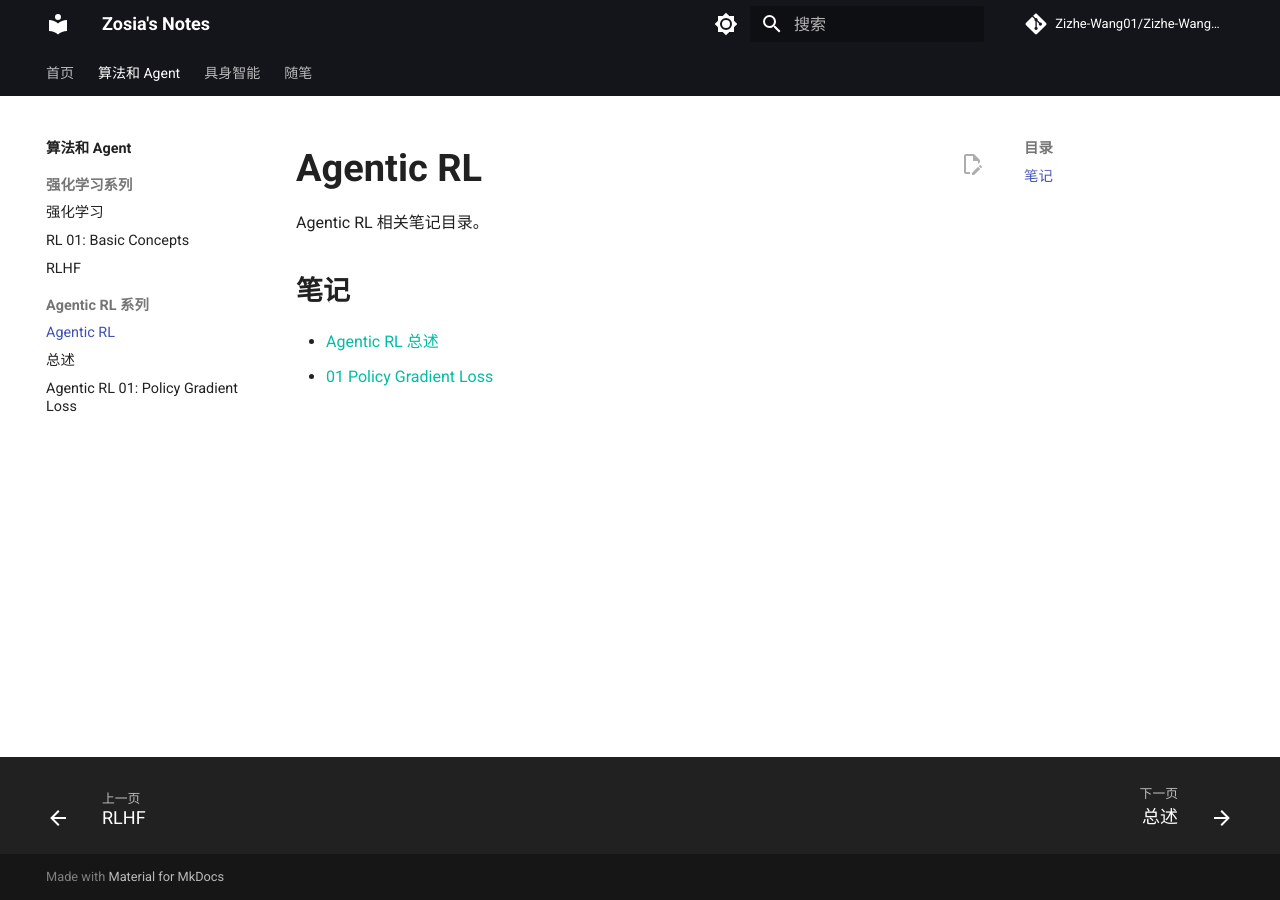
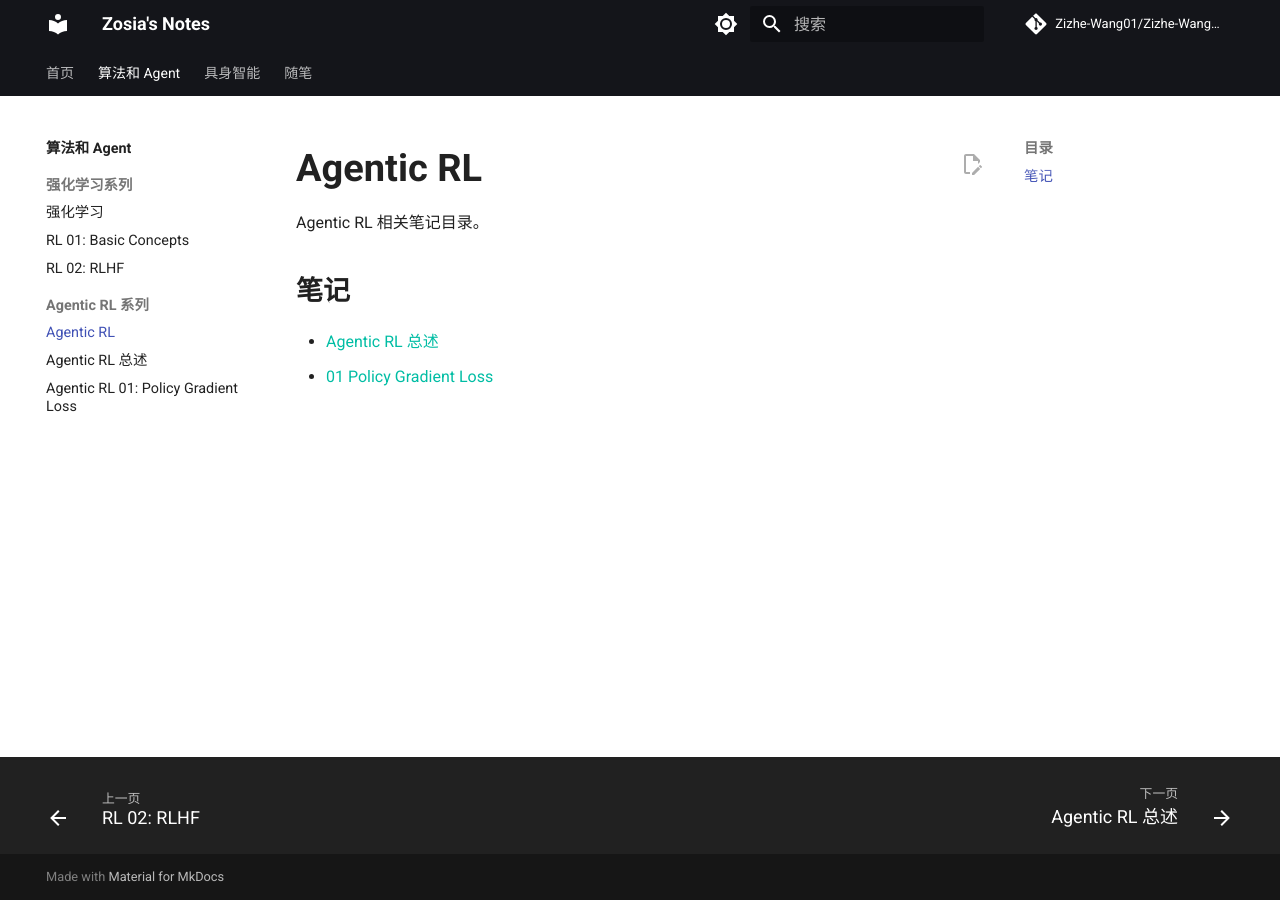
Before and after one commit to Zizhe-Wang01/Zizhe-Wang01.github.io, an MkDocs documentation site: the page built from docs/ai/agenticrl.md, in a window 1280 px wide. Built offline with MkDocs 1.6.1 and Material for MkDocs 9.7.7, drawn with Linux system fonts in a browser that asks for light colours; comment, search, counter and statistics services are not loaded.

```diff
--- a/mkdocs.yml
+++ b/mkdocs.yml
@@ -77,10 +77,10 @@ nav:
       - 强化学习系列:
           - ai/reinforcement-learning.md
           - "RL 01: Basic Concepts": ai/rl_01.md
-          - RLHF: ai/rlhf.md
+          - "RL 02: RLHF": ai/rlhf.md
       - Agentic RL 系列:
           - ai/agenticrl.md
-          - 总述: ai/agenticrloverview.md
+          - "Agentic RL 总述": ai/agenticrloverview.md
           - "Agentic RL 01: Policy Gradient Loss": ai/agenticrl_01.md
 
 
```
